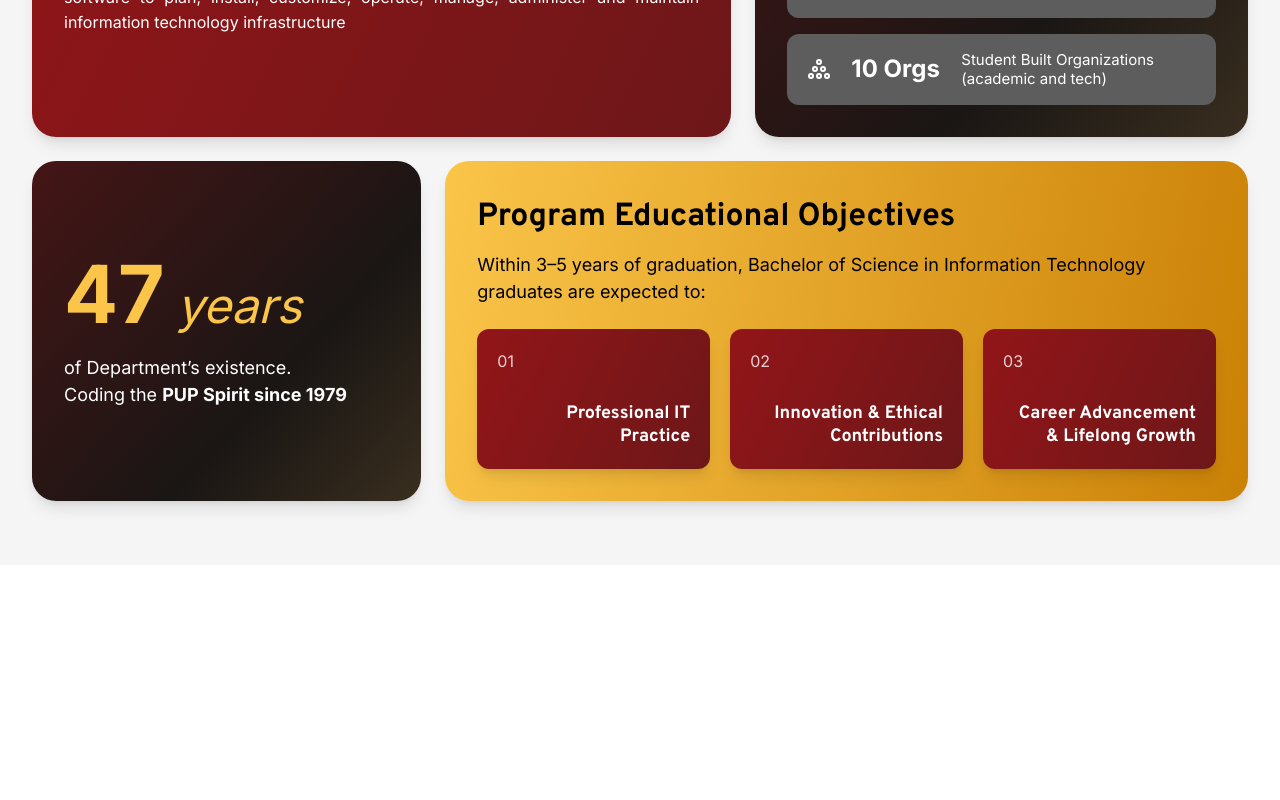
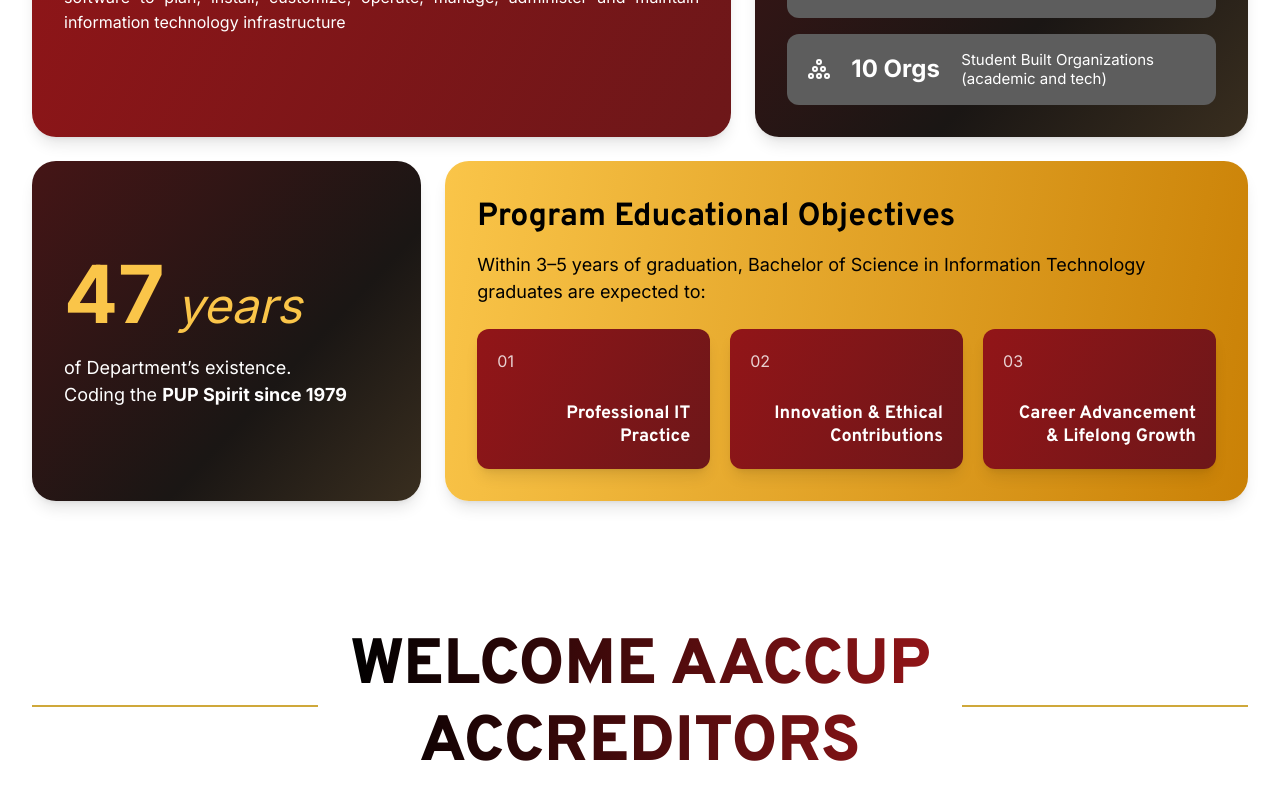
Before and after one commit to fr-anz/DIT-Accred, a SvelteKit app: page / in a window 1280 px wide. Shown: the part 1134-1934 px from the top of the page. Before the commit the page ends 1699 px from the top, so only its background shows below. Built offline with nearby package versions, Linux system fonts and the light colour scheme.

Commit message:
feat: welcome aacup section done

```diff
--- a/src/routes/+page.svelte
+++ b/src/routes/+page.svelte
@@ -83,6 +83,17 @@
 	</div>
 </section>
 
+<section class="welcome-container">
+	<div class="line"></div>
+
+	<h1 class="welcome-text">
+		WELCOME AACCUP<br />
+		ACCREDITORS
+	</h1>
+
+	<div class="line"></div>
+</section>
+
 <style>
 	:global(body) {
 		margin: 0;
@@ -115,14 +126,13 @@
 		padding: 4rem 2rem;
 		display: flex;
 		justify-content: center;
-		background-color: #f5f5f5;
 	}
 
 	.bento-grid {
 		display: grid;
 		grid-template-columns: repeat(12, 1fr);
-		gap: 1.5rem; /* Scaled down from 2rem */
-		max-width: 1400px; /* Scaled down from 1600px */
+		gap: 1.5rem;
+		max-width: 1400px;
 		width: 100%;
 	}
 
@@ -269,6 +279,40 @@
 		line-height: 1.3;
 	}
 
+	/* Welcome AACUP */
+	.welcome-container {
+		display: grid;
+		grid-template-columns: 1fr auto 1fr;
+		align-items: center;
+		gap: 2rem;
+		width: 100%;
+
+		margin: 0 auto;
+		padding: 4rem 2rem;
+		box-sizing: border-box;
+	}
+
+	.line {
+		height: 2px;
+		background-color: #cfa83a;
+		width: 100%;
+	}
+
+	.welcome-text {
+		font-family: 'Overpass', sans-serif;
+		font-weight: 800;
+		text-align: center;
+		line-height: 1.2;
+		margin: 0;
+		font-size: clamp(2rem, 5vw, 72px);
+
+		background: linear-gradient(90deg, rgba(0, 0, 0, 1) 0%, rgba(145, 21, 24, 1) 100%);
+		-webkit-background-clip: text;
+		background-clip: text;
+		-webkit-text-fill-color: transparent;
+		color: transparent;
+	}
+
 	/* media query */
 	@media (max-width: 1200px) {
 		:global(.bsit-card),
@@ -281,4 +325,10 @@
 			grid-template-columns: 1fr;
 		}
 	}
+
+	@media (max-width: 768px) {
+		.welcome-container {
+			gap: 1rem;
+		}
+	}
 </style>
```
